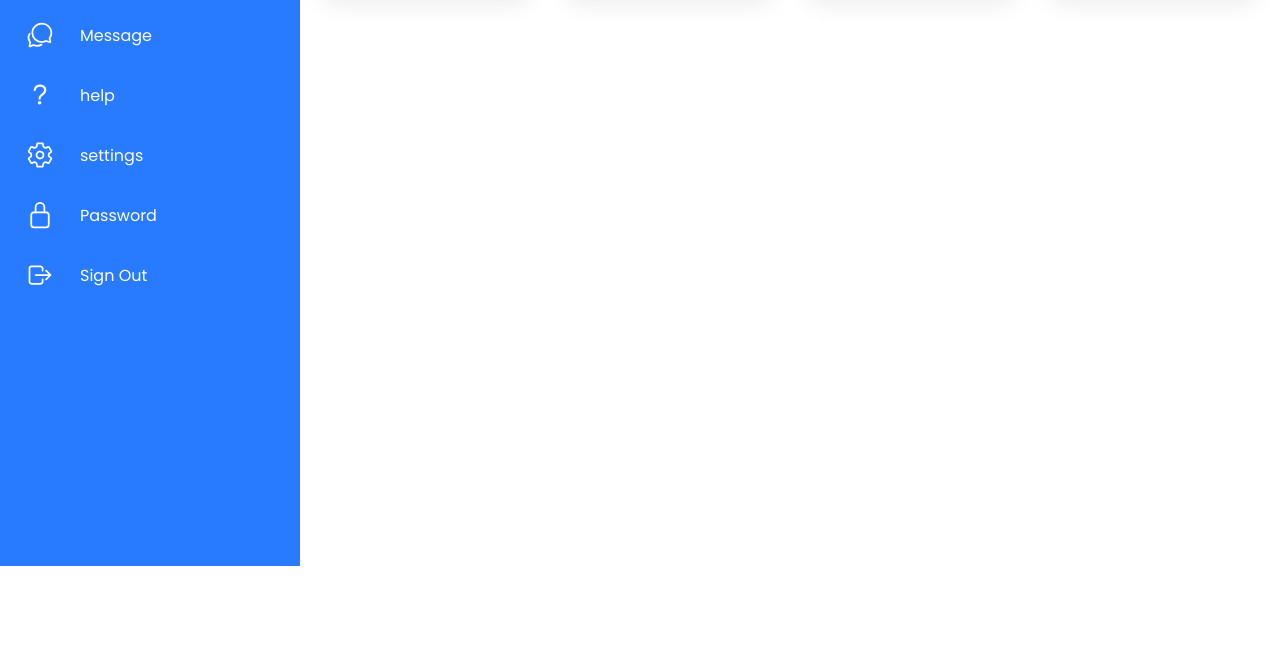
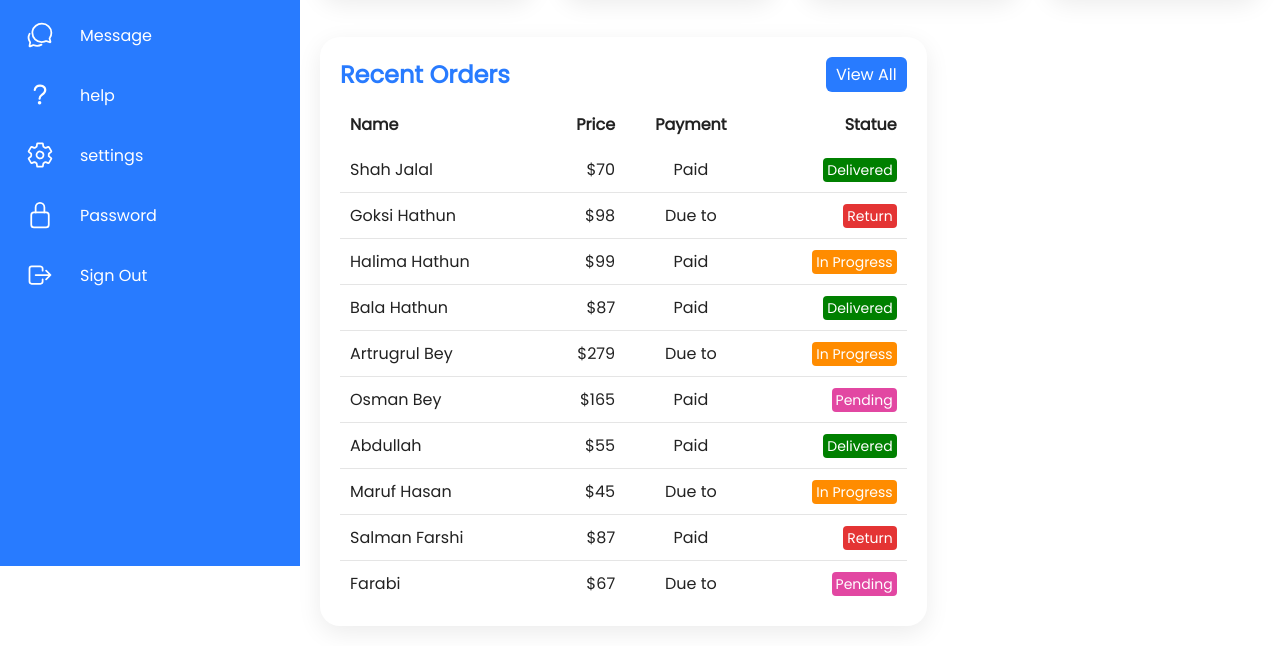
Before and after one commit to ProgrammerShahJalal/dashboard, a plain HTML site: page index.html in a window 1280 px wide. Shown: the part 234-880 px from the top of the page. Before the commit the page ends 800 px from the top, so only its background shows below. Drawn offline with nearby package versions, Linux system fonts and the light colour scheme.

Commit message:
data table

```diff
--- a/index.html
+++ b/index.html
@@ -136,6 +136,87 @@
                     </div>
                 </div>
             </div>
+            <!-- order details list -->
+            <div class="details">
+                <div class="recentOrders">
+                    <div class="cardHeader">
+                        <h2>Recent Orders</h2>
+                        <a href="" class="btn">View All</a>
+                    </div>
+                    <table>
+                        <thead>
+                            <tr>
+                                <td>Name</td>
+                                <td>Price</td>
+                                <td>Payment</td>
+                                <td>Statue</td>
+                            </tr>
+                        </thead>
+                        <tbody>
+                            <tr>
+                                <td>Shah Jalal</td>
+                                <td>$70</td>
+                                <td>Paid</td>
+                                <td><span class="status delivered">Delivered</span></td>
+                            </tr>
+                            <tr>
+                                <td>Goksi Hathun</td>
+                                <td>$98</td>
+                                <td>Due to</td>
+                                <td><span class="status return">Return</span></td>
+                            </tr>
+                            <tr>
+                                <td>Halima Hathun</td>
+                                <td>$99</td>
+                                <td>Paid</td>
+                                <td><span class="status inprogress">In Progress</span></td>
+                            </tr>
+                            <tr>
+                                <td>Bala Hathun</td>
+                                <td>$87</td>
+                                <td>Paid</td>
+                                <td><span class="status delivered">Delivered</span></td>
+                            </tr>
+                            <tr>
+                                <td>Artrugrul Bey</td>
+                                <td>$279</td>
+                                <td>Due to</td>
+                                <td><span class="status inprogress">In Progress</span></td>
+                            </tr>
+                            <tr>
+                                <td>Osman Bey</td>
+                                <td>$165</td>
+                                <td>Paid</td>
+                                <td><span class="status pending">Pending</span></td>
+                            </tr>
+                            <tr>
+                                <td>Abdullah</td>
+                                <td>$55</td>
+                                <td>Paid</td>
+                                <td><span class="status delivered">Delivered</span></td>
+                            </tr>
+                            <tr>
+                                <td>Maruf Hasan</td>
+                                <td>$45</td>
+                                <td>Due to</td>
+                                <td><span class="status inprogress">In Progress</span></td>
+                            </tr>
+                            <tr>
+                                <td>Salman Farshi</td>
+                                <td>$87</td>
+                                <td>Paid</td>
+                                <td><span class="status return">Return</span></td>
+                            </tr>
+                            <tr>
+                                <td>Farabi</td>
+                                <td>$67</td>
+                                <td>Due to</td>
+                                <td><span class="status pending">Pending</span></td>
+                            </tr>
+                        </tbody>
+                    </table>
+                </div>
+            </div>
         </div>
     </div>
     <!-- main script -->
--- a/style.css
+++ b/style.css
@@ -226,3 +226,102 @@ text-align: center;
 .cardBox .card:hover .cardName{
     color: var(--white);
 }
+/* details */
+.details{
+    position: relative;
+    width: 100%;
+    padding: 20px;
+    display: grid;
+    grid-template-columns: 2fr 1fr;
+    grid-gap: 30px;
+    /* margin-top: 10px; */
+}
+.details .recentOrders{
+    position: relative;
+    display: grid;
+    min-height: 500px;
+    background: var(--white);
+    padding: 20px;
+    box-shadow: 0 7px 25px rgba(0, 0, 0, 0.08);
+    border-radius: 20px;
+}
+.cardHeader{
+    display: flex;
+    justify-content: space-between;
+    align-items: flex-start;
+}
+.cardHeader h2{
+    font-weight: 600;
+    color: var(--blue);
+}
+.btn{
+    position: relative;
+    padding: 5px 10px;
+    background: var(--blue);
+    text-decoration: none;
+    color: var(--white);
+    border-radius: 6px;
+}
+.details table{
+    width: 100%;
+    border-collapse: collapse;
+    margin-top: 10px;
+}
+.details table thead td{
+font-weight: 600;
+}
+.details .recentOrders table tr{
+    color: var(--black);
+    border-bottom: 1px solid rgba(0, 0, 0, 0.1);
+}
+.details .recentOrders table tr:last-child{
+border-bottom: none;
+}
+.details .recentOrders table tbody tr:hover{
+    color: var(--white);
+    background: var(--blue);
+}
+.details .recentOrders table tr td{
+    padding: 10px;
+}
+.details .recentOrders table tr td:last-child{
+    text-align: end;
+}
+.details .recentOrders table tr td:nth-child(2){
+    text-align: end;
+}
+.details .recentOrders table tr td:nth-child(3){
+    text-align: center;
+}
+.status.delivered{
+    padding: 2px 4px;
+    background: green;
+    color: var(--white);
+    border-radius: 4px;
+    font-size: 14px;
+    font-weight: 500;
+}
+.status.pending{
+    padding: 2px 4px;
+    background: rgb(226, 71, 162);
+    color: var(--white);
+    border-radius: 4px;
+    font-size: 14px;
+    font-weight: 500;
+}
+.status.inprogress{
+    padding: 2px 4px;
+    background: darkorange;
+    color: var(--white);
+    border-radius: 4px;
+    font-size: 14px;
+    font-weight: 500;
+}
+.status.return{
+    padding: 2px 4px;
+    background: rgb(228, 52, 52);
+    color: var(--white);
+    border-radius: 4px;
+    font-size: 14px;
+    font-weight: 500;
+}
```
